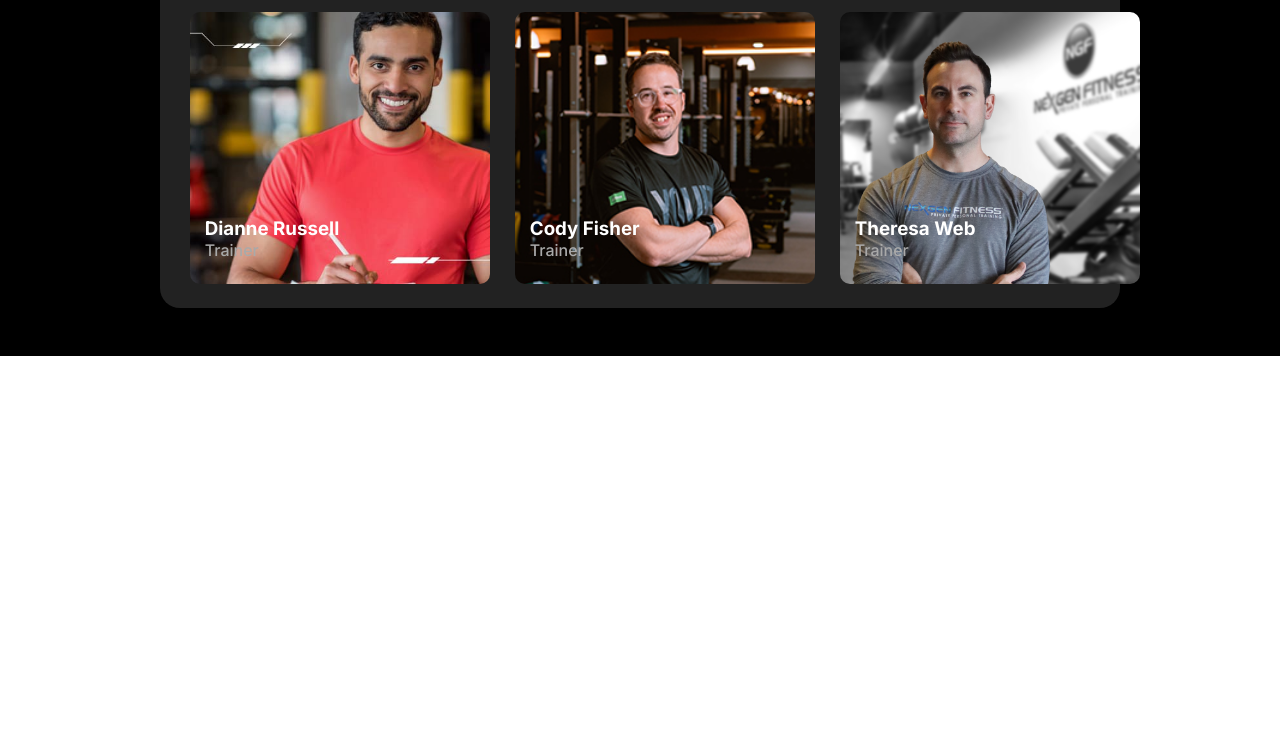
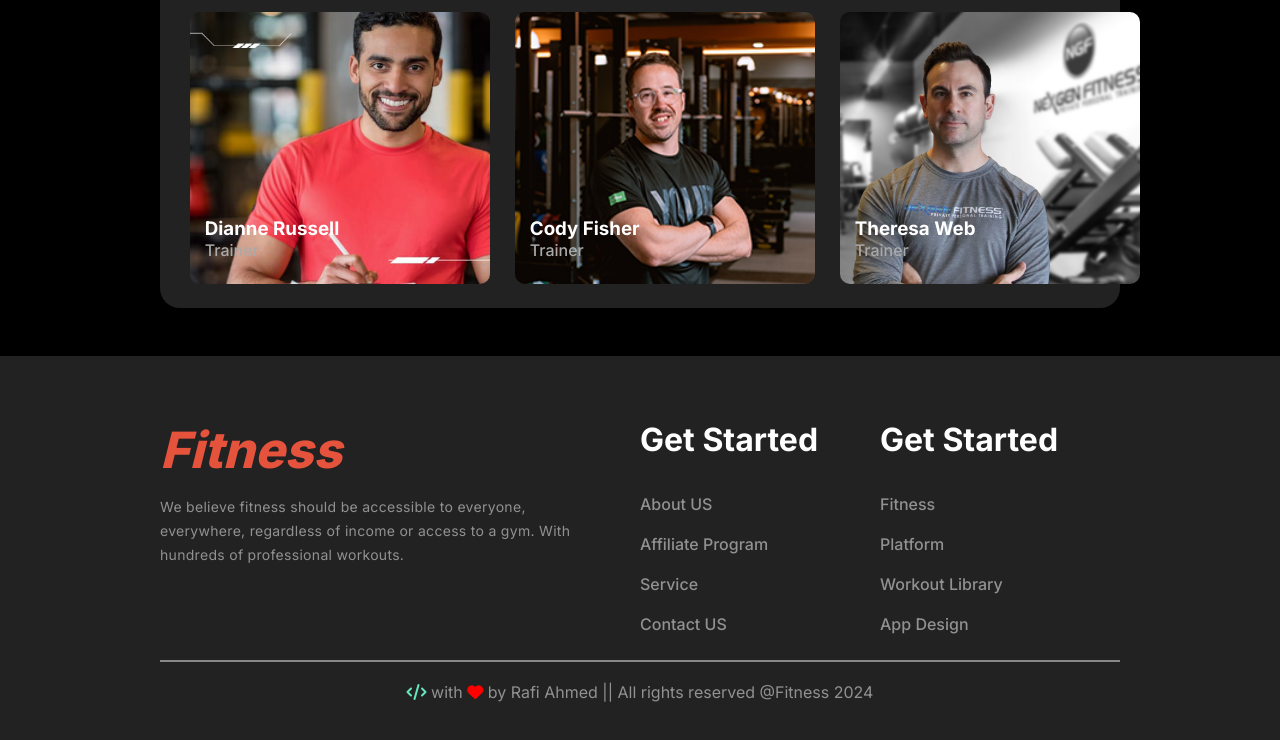
Before and after one commit to stopstressingme0ut/fitness-website, a plain HTML site: page index.html in a window 1280 px wide. Shown: the part 2852-3592 px from the top of the page. Before the commit the page ends 3208 px from the top, so only its background shows below. Drawn offline with Linux system fonts and the light colour scheme; a web font is replaced by a local one.

Commit message:
added footer section

```diff
--- a/index.html
+++ b/index.html
@@ -215,9 +215,37 @@
         </section>
     </main>
 
-    <footer>
-
-
+    <footer class="footer">
+        <div class="container">
+            <div class="footer-div">
+                <div class="name">
+                    <h2><i>Fitness</i></h2>
+                    <p>We believe fitness should be accessible to everyone,<br> everywhere, regardless of income or access to a gym. With <br> hundreds of professional workouts.</p>
+                </div>
+                <div class="get-started">
+                    <h4>Get Started</h4>
+                    <ul>
+                        <li>About US</li>
+                        <li>Affiliate Program</li>
+                        <li>Service</li>
+                        <li>Contact US</li>
+                    </ul>
+                </div>
+                <div class="get-started">
+                    <h4>Get Started</h4>
+                    <ul>
+                        <li>Fitness</li>
+                        <li>Platform</li>
+                        <li>Workout Library</li>
+                        <li>App Design</li>
+                    </ul>
+                </div>
+            </div>
+        </div>
+        <hr>
+        <div class="copy-right">
+            <p> <i class="fa-solid fa-code" style="color: #63E6BE;"></i> with <i class="fa-solid fa-heart" style="color: #ff0000;"></i> by Rafi Ahmed || All rights reserved @Fitness 2024</p>
+        </div>
     </footer>
 
 </body>
--- a/style/styles.css
+++ b/style/styles.css
@@ -453,3 +453,57 @@
 .img-text p{
     color: darkgray;
 }
+
+.footer{
+    padding: 3rem 10rem;
+    background-color:#222222;
+}
+
+.footer-div{
+    display: grid;
+    grid-template-columns: 50% 25% 25%;
+    padding: 1rem 0;
+}
+
+.name h2{
+    color: #e6533c;
+    font-size: 50px;
+    font-weight: 800;
+}
+
+.name p{
+    color: rgba(255, 255, 255, 0.5);
+    font-size: 14px;
+    font-weight: 400;
+    line-height: 24px;
+    letter-spacing: 0.3px;
+    text-align: left;
+    margin: 15px 0;
+}
+
+.get-started h4{
+    color: rgb(255, 255, 255);
+    font-size: 32px;
+    font-weight: 700;
+    margin-bottom: 25px;
+}
+
+.get-started li{
+    list-style: none;
+    font-size: 1.2 rem;
+    font-weight: 500;
+    color: rgba(255, 255, 255, 0.5);
+    padding-top: 10px;
+    margin-bottom: 10px;
+}
+
+.footer hr{
+    border: 1px solid #888888;
+}
+.copy-right{
+    text-align: center;
+    font-size: 15x;
+    font-weight: 400;
+    color:rgba(255, 255, 255, 0.5);
+    padding: 20px 0;
+}
```
